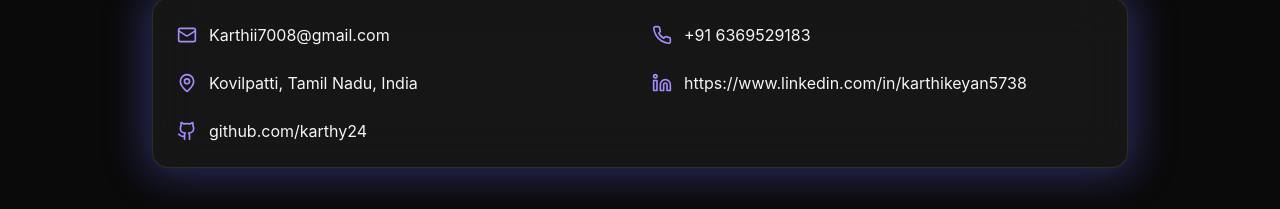
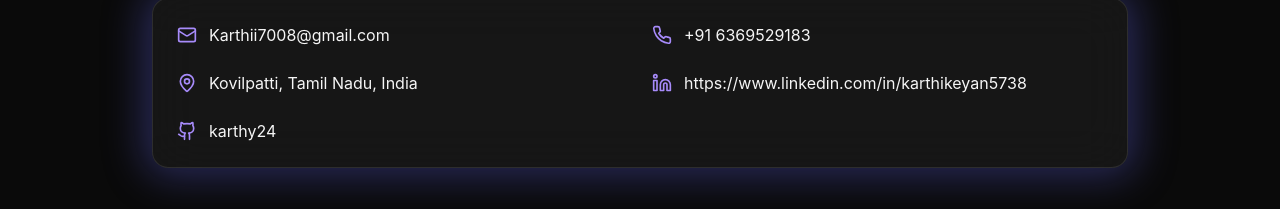
Before and after one commit to karthy24/portfolio, a React (Vite) app: page / in a window 1280 px wide. Shown: the part 2087-2296 px from the top of the page. Built offline with nearby package versions, Linux system fonts and the light colour scheme.

Commit message:
first commit

```diff
--- a/src/components/Contact.jsx
+++ b/src/components/Contact.jsx
@@ -36,7 +36,7 @@ export default function Contact() {
         <div className="flex items-center gap-3">
           <Github className="w-5 h-5 text-violet-400" />
           <a href="https://github.com/karthy24" target="_blank" className="hover:underline">
-            github.com/karthy24
+            karthy24
           </a>
         </div>
 
```
